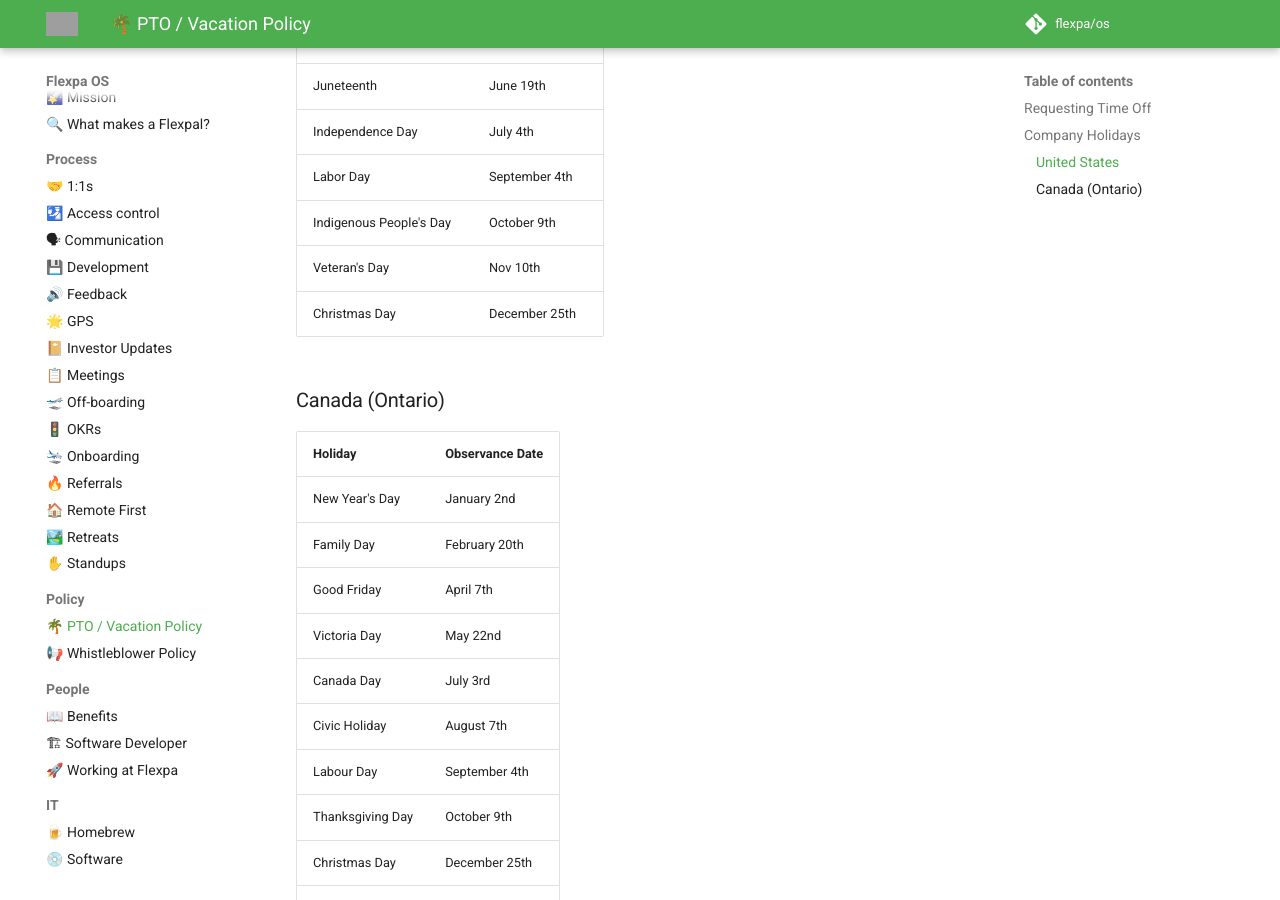
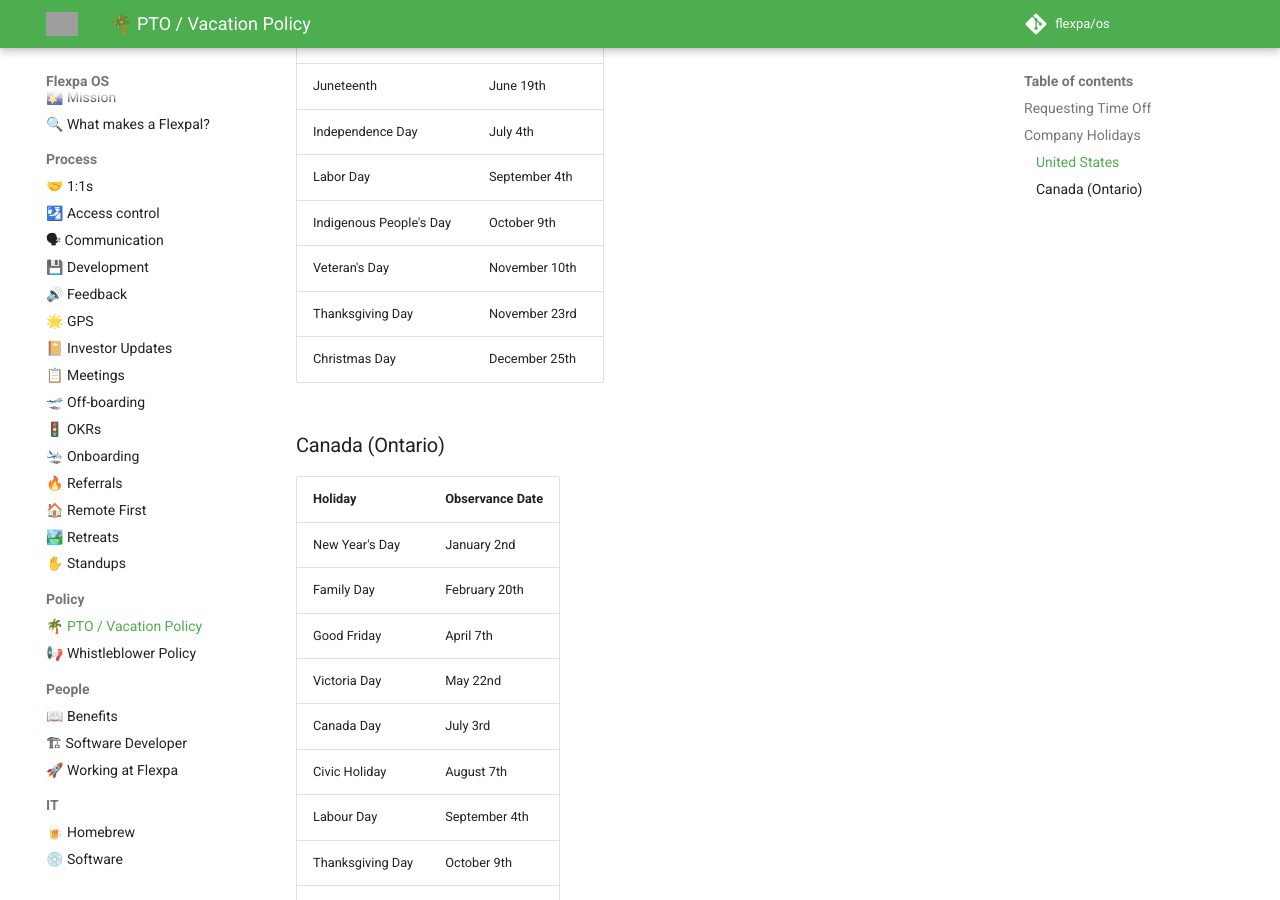
Before and after one commit to flexpa/os, an MkDocs documentation site: the page built from docs/policy/pto-vacation-policy.md, in a window 1280 px wide and 900 px high, scrolled down 946 px. Built offline with MkDocs 1.6.1 and Material for MkDocs 9.7.7, drawn with Linux system fonts in a browser that asks for light colours; comment, search, counter and statistics services are not loaded; grey boxes are pictures that could not be loaded.

Commit message:
Adds Thanksgiving to list of US Holidays

```diff
--- a/docs/policy/pto-vacation-policy.md
+++ b/docs/policy/pto-vacation-policy.md
@@ -27,7 +27,8 @@
 | Independence Day          | July 4th         |
 | Labor Day                 | September 4th    |
 | Indigenous People's Day   | October 9th      |
-| Veteran's Day             | Nov 10th         |
+| Veteran's Day             | November 10th    |
+| Thanksgiving Day          | November 23rd    |
 | Christmas Day             | December 25th    |
 
 ### Canada (Ontario)
```
